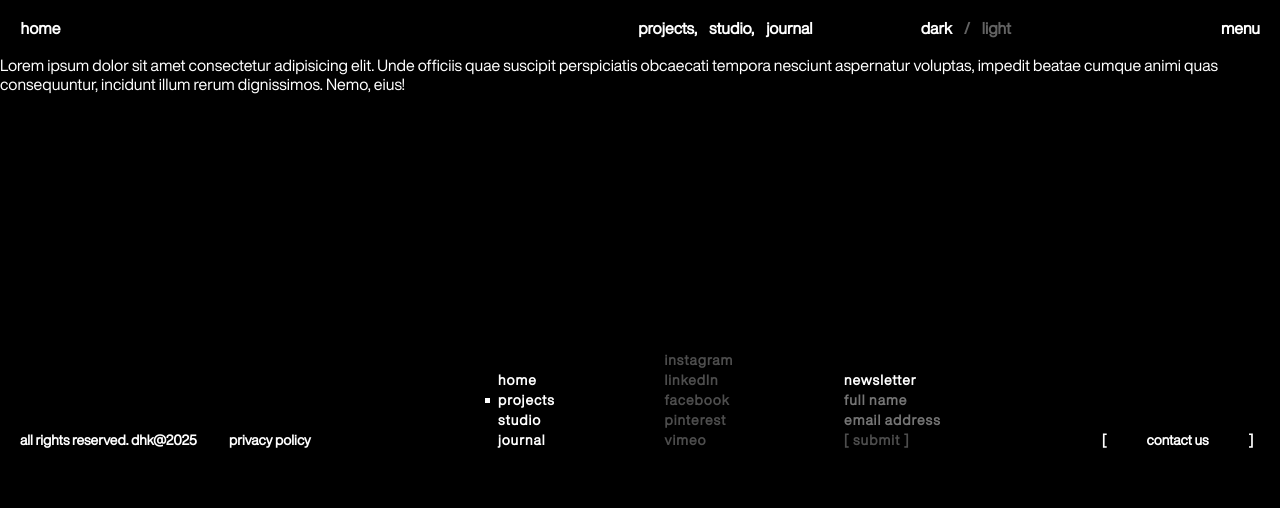
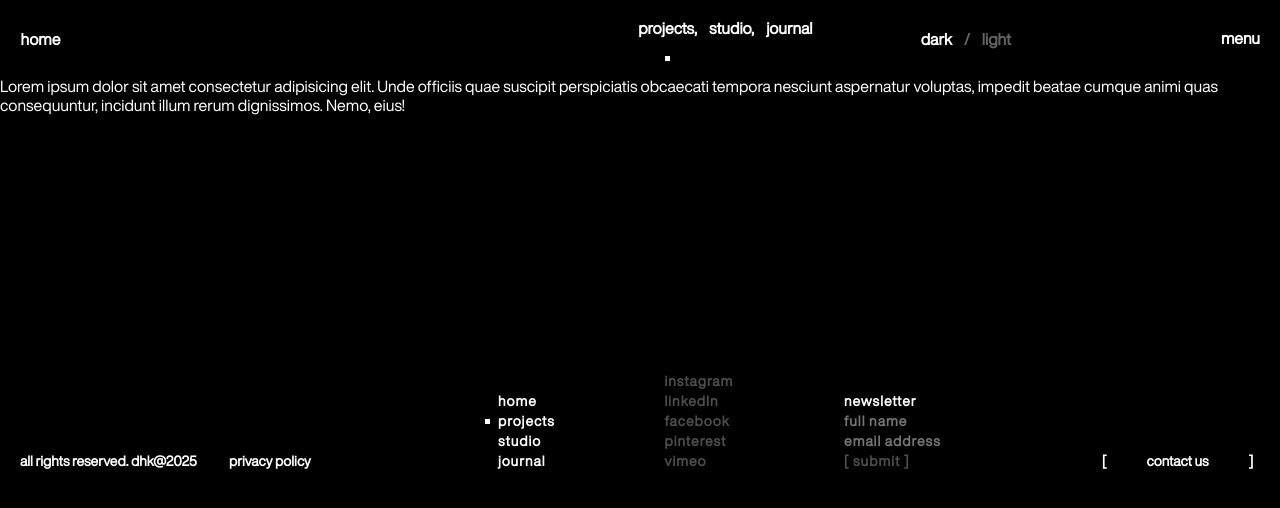
Before and after one commit to krishvaghasiya705/dhk-co, a React (Create React App) app: page /projects in a window 1280 px wide. Shown: the top 508 px of the page. Built offline with nearby package versions, Linux system fonts and the light colour scheme.

Commit message:
Enhance header component styling and functionality. Add flexbox layout to header links and implement hover effects with visibility transitions for active states. Update NavLink elements to include span elements for improved visual feedback.

```diff
--- a/src/common/header/header.scss
+++ b/src/common/header/header.scss
@@ -44,7 +44,6 @@ header {
         }
       }
 
-
       .header-logo-img {
         width: 160px;
         height: 160px;
@@ -70,10 +69,36 @@ header {
         font-weight: 700;
         color: var(--white);
         font-family: var(--primary-font);
+        display: flex;
+        flex-direction: column;
+        align-items: center;
+        justify-content: center;
+        gap: 16px;
         transition: 0.2s ease-in-out;
 
         &:hover {
           color: var(--grey);
+        }
+
+        &.active {
+          &:hover {
+            span {
+              background-color: var(--grey);
+            }
+          }
+          span {
+            visibility: visible;
+            opacity: 1;
+          }
+        }
+
+        span {
+          width: 5px;
+          height: 5px;
+          background-color: var(--white);
+          visibility: hidden;
+          opacity: 0;
+          transition: 0.2s ease-in-out;
         }
       }
     }
--- a/src/common/header/index.js
+++ b/src/common/header/index.js
@@ -42,9 +42,9 @@ export default function Header() {
               </div>
             </div>
             <div className='header-links-main'>
-              <NavLink to={"/projects"}>projects,</NavLink>
-              <NavLink to={"/"}>studio,</NavLink>
-              <NavLink to={"/"}>journal</NavLink>
+              <NavLink to={"/projects"}>projects, <span></span></NavLink>
+              <NavLink to={"/"}>studio, <span></span></NavLink>
+              <NavLink to={"/"}>journal <span></span></NavLink>
             </div>
             <div className='header-right-content'>
               <div className='header-theme-button-flx'>
```
